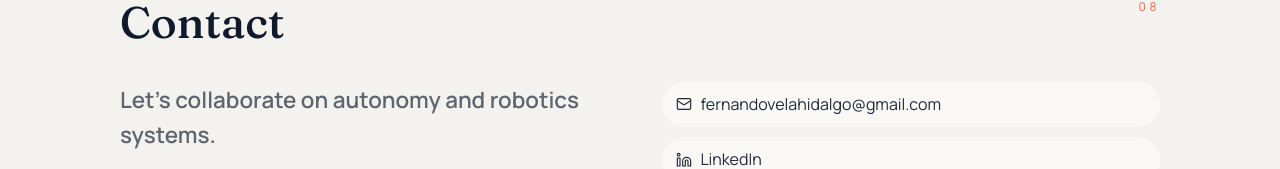
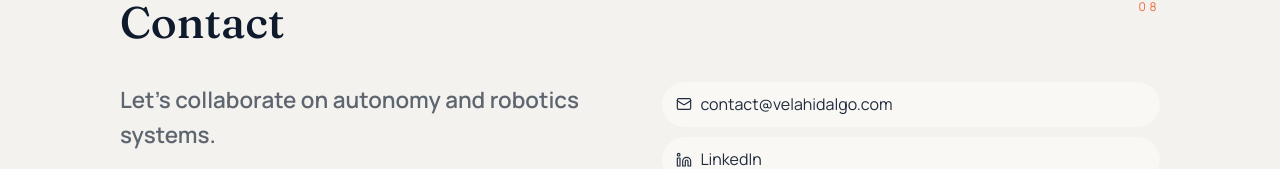
Before and after one commit to fervh/portfolio, a Next.js app: page / in a window 1280 px wide. Shown: the part 4792-4961 px from the top of the page. Built offline with nearby package versions, Linux system fonts and the light colour scheme.

Commit message:
feat: update contact email for improved communication

```diff
--- a/src/components/HomeContent.tsx
+++ b/src/components/HomeContent.tsx
@@ -492,9 +492,9 @@ export default function HomeContent() {
             <p className="muted">Available for international opportunities in advanced robotics.</p>
           </div>
           <div className="contact-links">
-            <a href="mailto:fernandovelahidalgo@gmail.com">
+            <a href="mailto:contact@velahidalgo.com">
               <Mail className="icon" aria-hidden="true" />
-              fernandovelahidalgo@gmail.com
+              contact@velahidalgo.com
             </a>
             <a
               href="https://www.linkedin.com/in/fernandovelahidalgo/"
```
